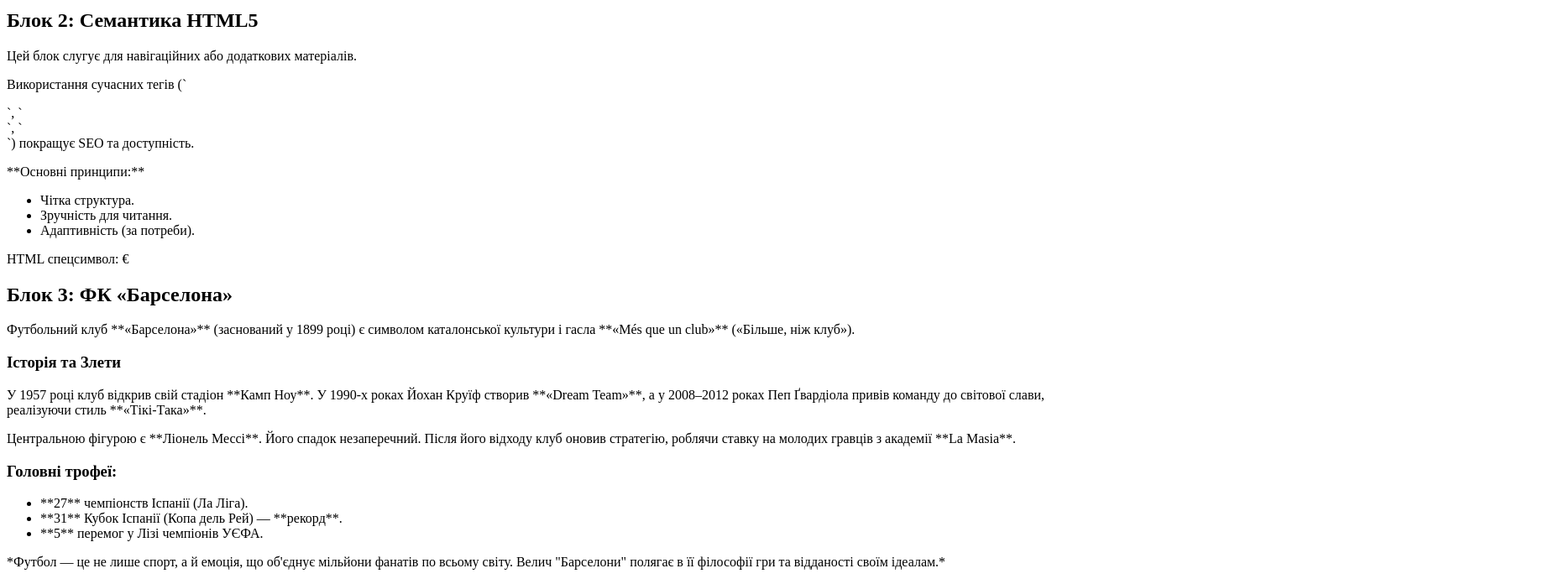
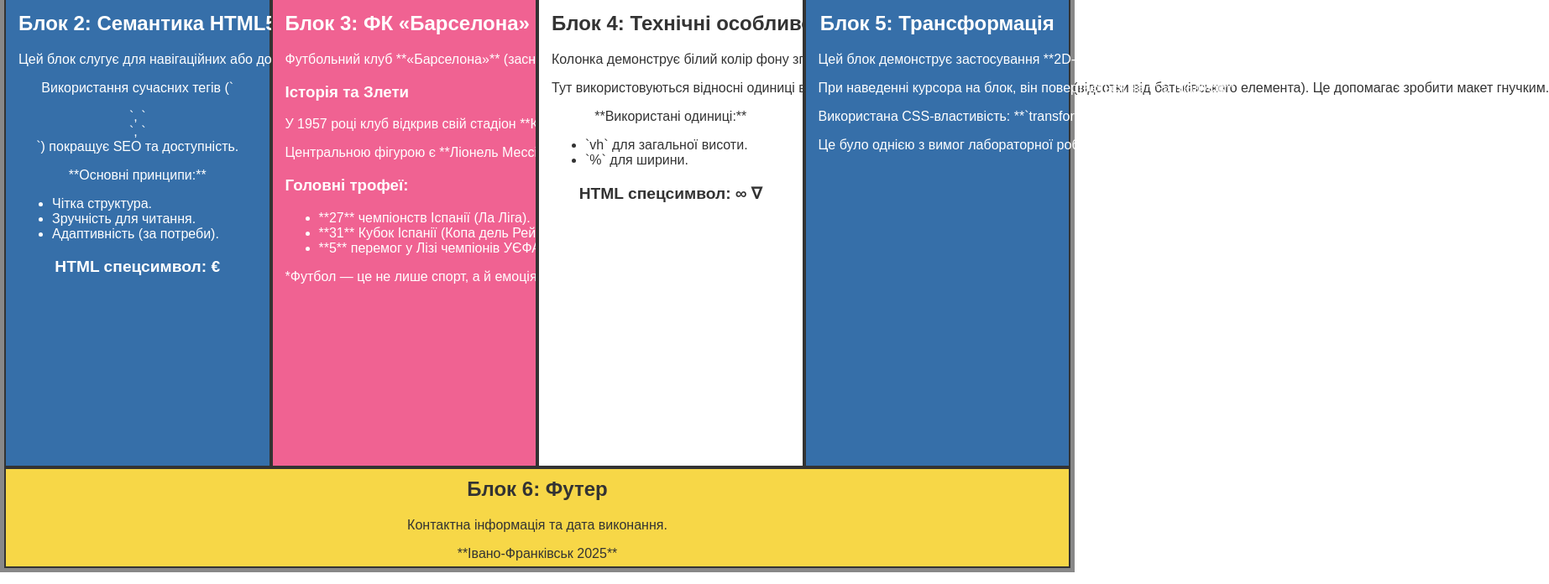
Before and after one commit to Sondei555/lab_7, a plain HTML site: page index.html in a window 1280 px wide. Shown: the part 128-824 px from the top of the page at 84% size, 1845 px wide, since content can reach past the window. Drawn offline with Linux system fonts and the light colour scheme.

Commit message:
Update stylesheet link in index.html

```diff
--- a/index.html
+++ b/index.html
@@ -5,7 +5,7 @@
     <title>Лабораторна 7: Блочна верстка (Варіант 5)</title>
     <meta name="viewport" content="width=device-width, initial-scale=1.0">
 
-    <link rel="stylesheet" href="./styles7.css">
+    <link rel="stylesheet" href="./styles.css">
 
 </head>
 <body>
```
